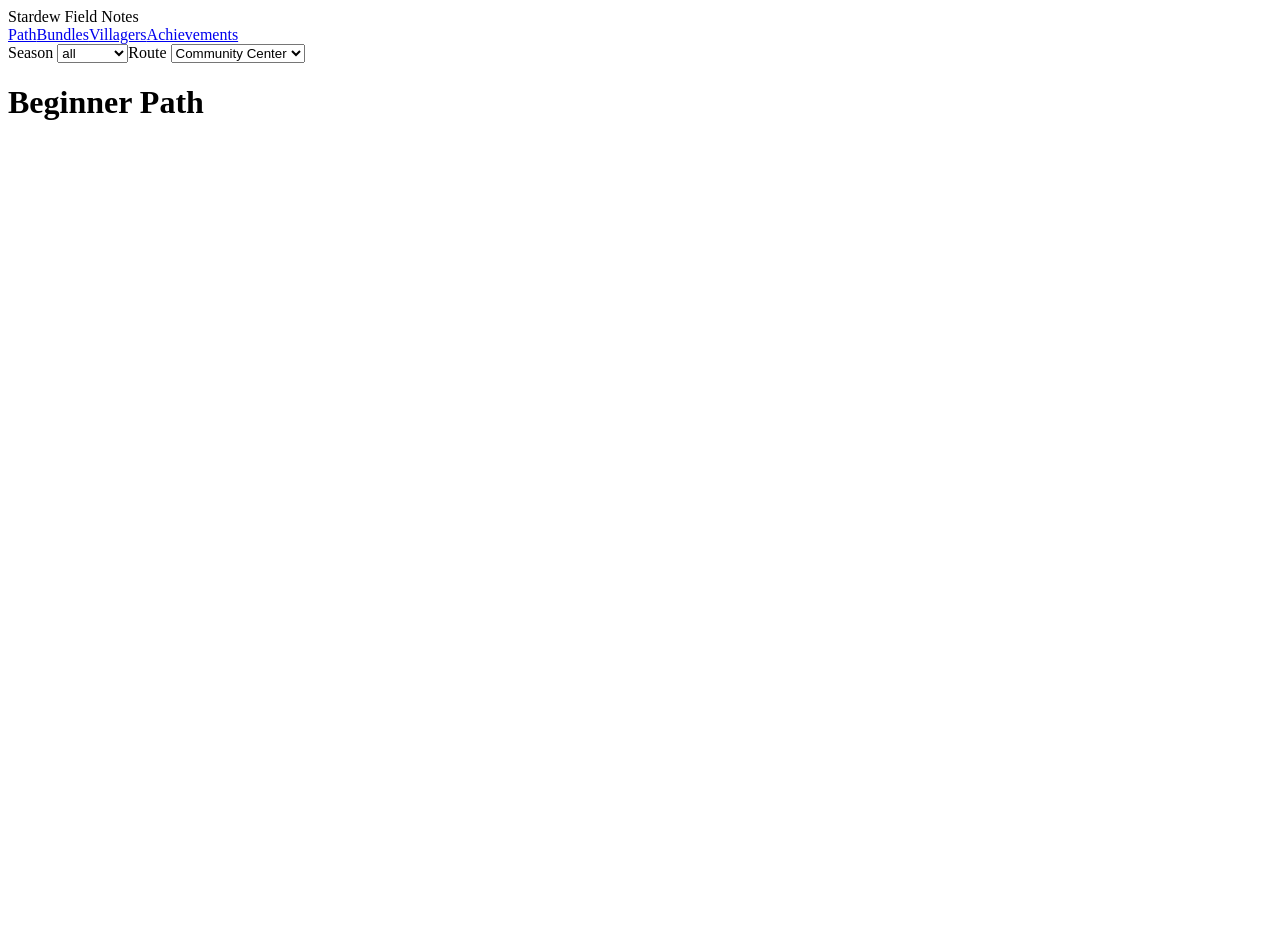
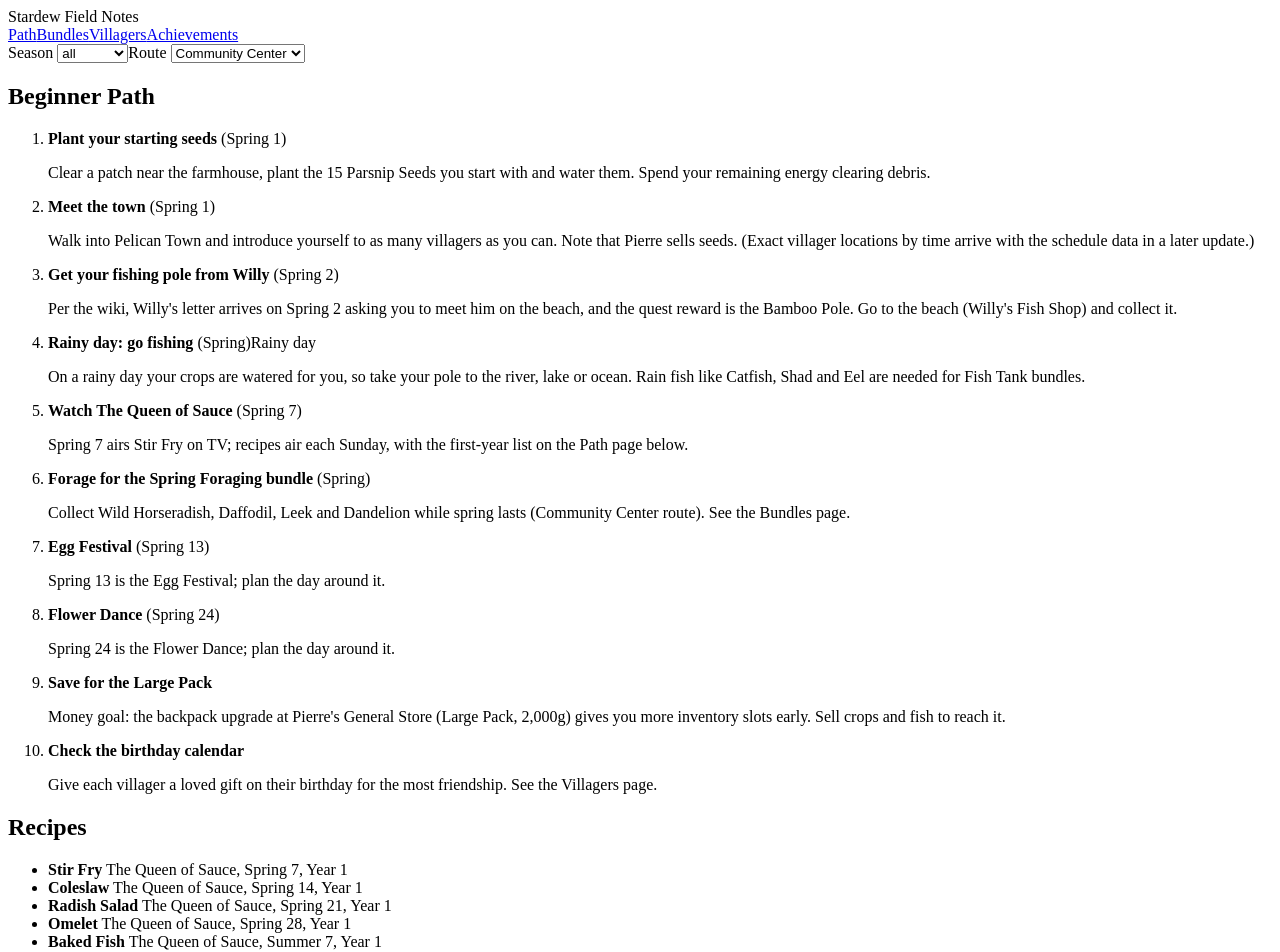
Before and after one commit to amichael33/field-notes_stardew, a React (Vite) app: page /#/path in a window 1280 px wide. Shown: the top 952 px of the page. Before the commit the page ends 800 px from the top, so only its background shows below. Built offline with nearby package versions, Linux system fonts and the light colour scheme; the HTML template or start-up script is replaced by a standard one.

Commit message:
feat: add beginner path view

```diff
--- a/src/styles.css
+++ b/src/styles.css
@@ -46,3 +46,16 @@
     background: #fff;
   }
 }
+
+.badge {
+  margin-left: 0.5rem;
+  padding: 0 0.4rem;
+  border-radius: 4px;
+  background: #5b8fb9;
+  color: #fff;
+  font-size: 0.8rem;
+}
+.when {
+  color: #666;
+  font-size: 0.9rem;
+}
--- a/src/views/PathView.tsx
+++ b/src/views/PathView.tsx
@@ -1,3 +1,49 @@
+import { sortedPathSteps } from '../data/selectors'
+import { useAppState } from '../state/AppState'
+import type { PathStep, Recipe } from '../data/types'
+import stepsJson from '../data/path-steps.json'
+import recipesJson from '../data/recipes.json'
+
+const steps = stepsJson as PathStep[]
+const recipes = recipesJson as Recipe[]
+
+function when(step: PathStep): string {
+  if (!step.season) return ''
+  const season = step.season[0].toUpperCase() + step.season.slice(1)
+  return step.day ? `${season} ${step.day}` : season
+}
+
 export default function PathView() {
-  return <h1>Beginner Path</h1>
+  const { season } = useAppState()
+  const visibleRecipes = recipes
+    .filter((r) => season === 'all' || r.season === 'any' || r.season === season)
+    .sort((a, b) => a.order - b.order)
+
+  return (
+    <section>
+      <h1>Beginner Path</h1>
+      <ol aria-label="Path steps">
+        {sortedPathSteps(steps).map((step) => (
+          <li key={step.order}>
+            <strong>{step.title}</strong>
+            {when(step) && <span className="when"> ({when(step)})</span>}
+            {step.rainy && <span className="badge">Rainy day</span>}
+            <p>{step.detail}</p>
+          </li>
+        ))}
+      </ol>
+      <h2>Recipes</h2>
+      {visibleRecipes.length === 0 ? (
+        <p>No recipes this season.</p>
+      ) : (
+        <ul aria-label="Recipes">
+          {visibleRecipes.map((r) => (
+            <li key={r.order}>
+              <strong>{r.name}</strong> <span className="when">{r.source}</span>
+            </li>
+          ))}
+        </ul>
+      )}
+    </section>
+  )
 }
```
Also changed, not shown: src/test-utils.tsx (added, +16 -0 lines), 1 other file (tests, documents, lock files or other folders).
